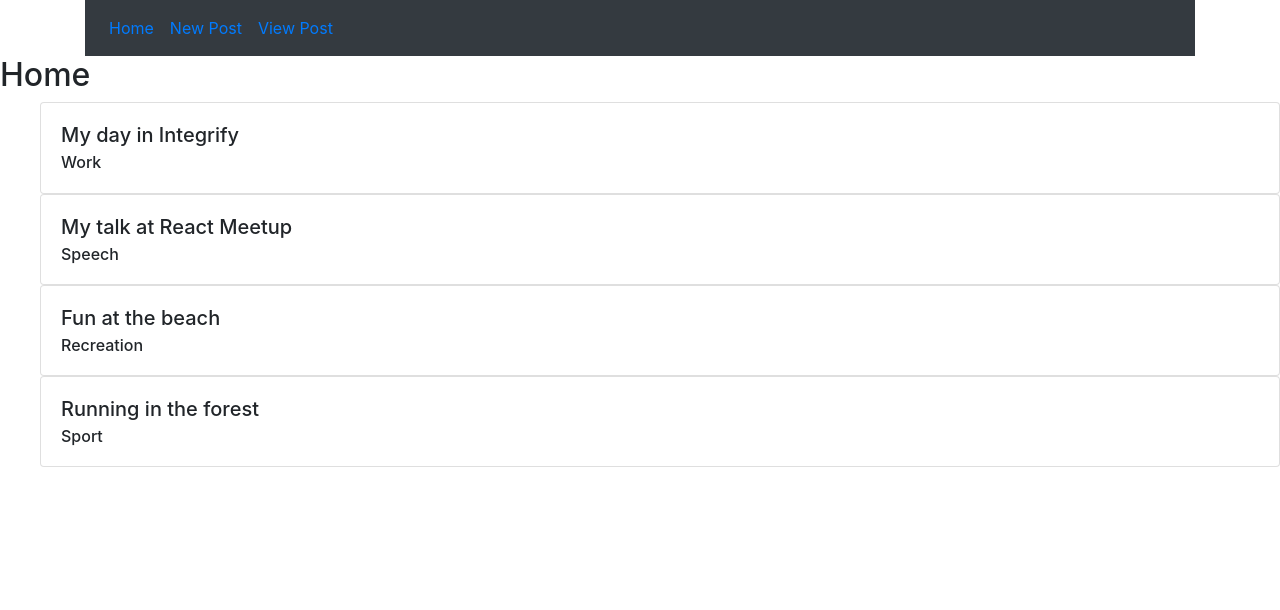
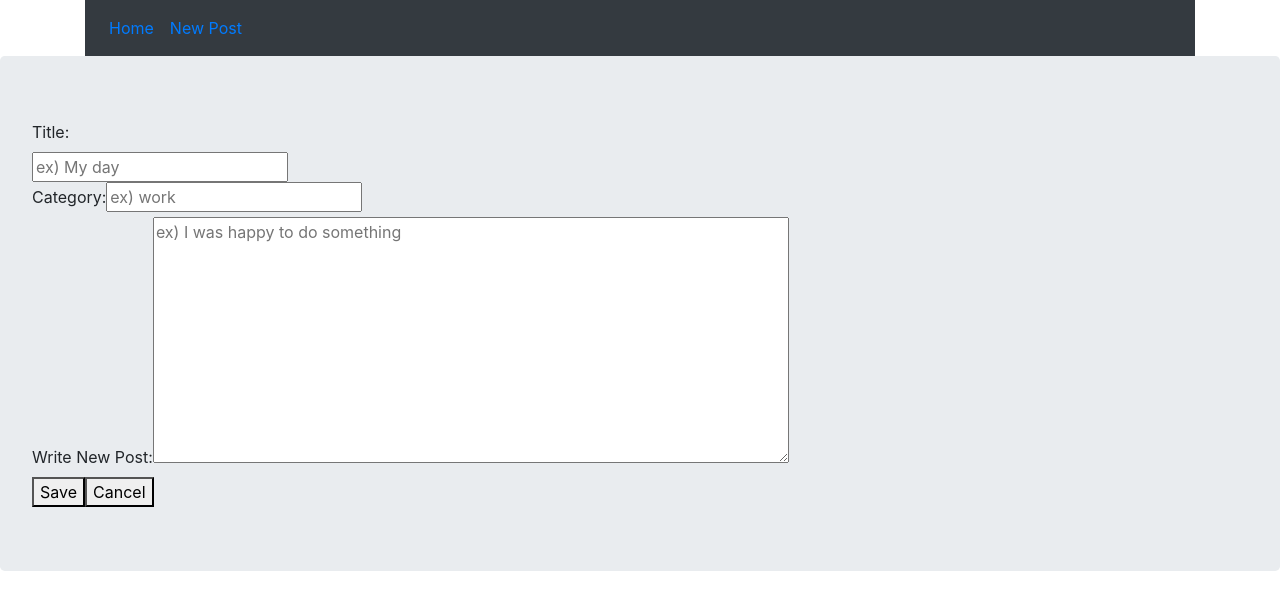
Before and after one commit to flyjwayur/Finland-Forum, a React (Create React App) app: page /posts/newpost in a window 1280 px wide. Before the commit this address led to /. Shown: the top 610 px of the page. Built offline with nearby package versions, Linux system fonts and the light colour scheme.

Commit message:
Submit the data from user inputs and make links to direct to right pages

```diff
--- a/src/App.js
+++ b/src/App.js
@@ -5,23 +5,92 @@ import HomePage from "./components/Home/HomePage";
 import NewPostPage from "./components/NewPost/NewPostPage";
 import ViewPostPage from "./components/ViewPost/ViewPostPage";
 import Navigation from "./components/Navigation/Navigation";
-import {posts} from './data/posts'
+import { posts } from "./data/posts";
 
 class App extends Component {
+  state = {
+    posts,
+    id: "",
+    title: "",
+    category: "",
+    body: ""
+  };
 
-  state = {
-    posts
+  handleInputs = e => {
+    let target = e.target;
+    let name = target.name;
+    let value = target.value;
+
+    this.setState({ [name]: value });
+  };
+
+  handleSave = () => {
+    let id = this.state.posts.length + 1;
+    let title = this.state.title;
+    let category = this.state.category;
+    let body = this.state.body;
+
+    this.setState({
+      posts: this.state.posts.concat([
+        {
+          id,
+          title,
+          category,
+          body
+        }
+      ])
+    });
+
+
+  };
+
+  componentDidUpdate() {
+    console.log({
+      posts: this.state.posts,
+      id: this.state.posts.length,
+      title: this.state.title,
+      category: this.state.category,
+      body: this.state.body
+    });
   }
 
   render() {
-    console.log(this.state.posts);
+    const PostWithId = ({ match }) => {
       return (
+        <ViewPostPage
+          post={
+            this.state.posts.filter(
+              post => post.id === parseInt(match.params.postId, 10)
+            )[0]
+          }
+        />
+      );
+    };
+
+    return (
+
       <div>
-          <Navigation/>
+        <Navigation />
         <Switch>
-            <Route path="/" exact component={() => <HomePage posts={this.state.posts} />} />
-            <Route path="/newPost" component={NewPostPage}/>
-            <Route path="/viewPost" component={ViewPostPage} />
+          <Route
+            exact
+            path="/"
+            component={() => <HomePage posts={this.state.posts}/>}
+          />
+          <Route
+            exact
+            path="/posts/newpost"
+            render={() => (
+              <NewPostPage
+                title={this.state.title}
+                category={this.state.category}
+                body={this.state.body}
+                handleInputs={this.handleInputs}
+                handleSave={this.handleSave}
+              />
+            )}
+          />
+          <Route exact path="/posts/:postId" component={PostWithId} />
           {/* If there is no matching, redirect to home */}
           <Redirect to="/" />
         </Switch>
--- a/src/components/Home/HomePage.js
+++ b/src/components/Home/HomePage.js
@@ -1,27 +1,45 @@
-import React from 'react';
-import { Card, CardBody, CardTitle, CardSubtitle } from 'reactstrap';
+import React from "react";
+import {
+  Card,
+  CardBody,
+  CardTitle,
+  CardSubtitle
+} from "reactstrap";
+import { Link } from "react-router-dom";
 
-const HomePage = ({posts}) => {
-  console.log(posts);
-
-  const renderCard = post => {
+const HomePage = ({ posts }) => {
+  const RenderPosts = ({ post }) => {
     return (
       <Card key={post.id}>
-        <CardBody>
-          <CardTitle>{post.title}</CardTitle>
-          <CardSubtitle>{post.category}</CardSubtitle>
-        </CardBody>
+        <Link to={`/posts/${post.id}`}>
+          <CardBody>
+            <CardTitle>{post.title}</CardTitle>
+            <CardSubtitle>{post.category}</CardSubtitle>
+          </CardBody>
+        </Link>
       </Card>
-    )
-  }
+    );
+  };
+
+  const diplayPosts = posts.map(post => {
+    return (
+      <div key={post.id} className="col-12 col-md-5">
+        <RenderPosts post={post} />
+      </div>
+    );
+  });
+
   return (
     <div>
-      <h2>Home</h2>
-      <ul>
-      {posts.map(post => renderCard(post))}
-      </ul>
+      <div className="row">
+        <div className="col-12">
+          <h3>Hello, HyeSoo :D How is your day?</h3>
+          <hr />
+        </div>
+      </div>
+      <ul>{diplayPosts}</ul>
     </div>
-  )
-}
+  );
+};
 
-export default HomePage
+export default HomePage;
--- a/src/components/Navigation/Navigation.js
+++ b/src/components/Navigation/Navigation.js
@@ -15,10 +15,8 @@ class Navigation extends Component {
   };
 
   toggleNav = () => {
-    this.setState(
-      { isNavOpen: !this.state.isNavOpen}
-    );
-  }
+    this.setState({ isNavOpen: !this.state.isNavOpen });
+  };
 
   render() {
     return (
@@ -36,13 +34,8 @@ class Navigation extends Component {
                 </NavLink>
               </NavItem>
               <NavItem>
-                  <NavLink className="nav-link" to="/newPost">
+                <NavLink className="nav-link" to="/posts/newpost">
                   <span className="fa fa-list fa-lg"> New Post </span>
-                  </NavLink>
-                  </NavItem>
-                  <NavItem>
-                  <NavLink className="nav-link" to="/viewPost">
-                    <span className="fa fa-list fa-lg"> View Post </span>
                 </NavLink>
               </NavItem>
             </Nav>
--- a/src/components/NewPost/NewPostPage.js
+++ b/src/components/NewPost/NewPostPage.js
@@ -1,15 +1,65 @@
-import React from 'react'
-import Button from '../UI/Button/Button'
+import React from "react";
+import Button from "../UI/Button/Button";
+import { Link, withRouter } from 'react-router-dom';
 
-const NewPost = props => {
+
+const NewPost = (props) => {
+  let { title, category, body, handleInputs, handleSave } = props;
+ console.log(props);
+  const onhandleSubmit = (e) => {
+      e.preventDefault();
+      //Save the inputs
+      handleSave();
+      //Direct to the home page
+      props.history.push('/');
+  }
+
 
   return (
-    <div>
-      <h2>Write Post</h2>
-      <Button>Save</Button>
-      <Button>Cancel</Button>
+    <div className="jumbotron">
+      <form onSubmit={onhandleSubmit}>
+      <div>
+      <label htmlFor="title">Title:</label>
+      </div>
+          <input
+            type="text"
+            id="title"
+            name="title"
+            value={title}
+            onChange={handleInputs}
+            placeholder="ex) My day"
+            required/>
+        <div>
+          <label htmlFor="category">Category:</label>
+          <input
+            type="text"
+            name="category"
+            id="category"
+            value={category}
+            onChange={handleInputs}
+            placeholder="ex) work"
+            required
+          />
+        </div>
+        <div>
+          <label htmlFor="body">Write New Post:</label>
+          <textarea
+            id="body"
+            rows="10"
+            cols="60"
+            name="body"
+            value={body}
+            onChange={handleInputs}
+            placeholder="ex) I was happy to do something"
+            required
+          />
+        </div>
+        <Button type="submit"
+        >Save</Button>
+        <Link to="/"><Button type="cancel">Cancel</Button></Link>
+      </form>
     </div>
-  )
-}
+  );
+};
 
-export default NewPost
+export default withRouter(NewPost);
--- a/src/components/ViewPost/ViewPostPage.js
+++ b/src/components/ViewPost/ViewPostPage.js
@@ -1,16 +1,26 @@
 import React from 'react';
 import Button from '../UI/Button/Button';
+import { Breadcrumb, BreadcrumbItem } from 'reactstrap';
+import { Link, withRouter } from 'react-router-dom';
 
 
 const ViewPost = props => {
-
   return (
-    <div>
-      <h2>Detail Post</h2>
-      <Button>Back to the Posts</Button>
+    <div className="container">
       <Button>Delete the Post</Button>
+      <div className="row">
+      <Breadcrumb>
+          <BreadcrumbItem><Link to="/">Home</Link></BreadcrumbItem>
+          <BreadcrumbItem active>{props.post.title}</BreadcrumbItem>
+        </Breadcrumb>
+        <div className="jumbotron col-12">
+          <div>Title: {props.post.title}</div>
+          <div>Category: {props.post.category}</div>
+          <div>{props.post.body}</div>
+        </div>
+      </div>
     </div>
   )
 }
 
-export default ViewPost
+export default withRouter(ViewPost);
--- a/src/data/posts.js
+++ b/src/data/posts.js
@@ -1,30 +1,30 @@
 export const posts = [
   {
-    "userId": 1,
-      "id": 1,
-      "title": "My day in Integrify",
-      "category" : "Work",
-      "body": "quia et suscipit\nsuscipit recusandae consequuntur expedita et cum\nreprehenderit molestiae ut ut quas totam\nnostrum rerum est autem sunt rem eveniet architecto"
+    id: 1,
+    title: "My day in Integrify",
+    category: "Work",
+    body:
+      "quia et suscipit\nsuscipit recusandae consequuntur expedita et cum\nreprehenderit molestiae ut ut quas totam\nnostrum rerum est autem sunt rem eveniet architecto"
   },
   {
-      "userId": 2,
-      "id": 2,
-      "title": "My talk at React Meetup",
-      "category" : "Speech",
-      "body": "est rerum tempore vitae\nsequi sint nihil reprehenderit dolor beatae ea dolores neque\nfugiat blanditiis voluptate porro vel nihil molestiae ut reiciendis\nqui aperiam non debitis possimus qui neque nisi nulla"
+    id: 2,
+    title: "My talk at React Meetup",
+    category: "Speech",
+    body:
+      "est rerum tempore vitae\nsequi sint nihil reprehenderit dolor beatae ea dolores neque\nfugiat blanditiis voluptate porro vel nihil molestiae ut reiciendis\nqui aperiam non debitis possimus qui neque nisi nulla"
   },
   {
-      "userId": 3,
-      "id": 3,
-      "title": "Fun at the beach",
-      "category" : "Recreation",
-      "body": "et iusto sed quo iure\nvoluptatem occaecati omnis eligendi aut ad\nvoluptatem doloribus vel accusantium quis pariatur\nmolestiae porro eius odio et labore et velit aut"
+    id: 3,
+    title: "Fun at the beach",
+    category: "Recreation",
+    body:
+      "et iusto sed quo iure\nvoluptatem occaecati omnis eligendi aut ad\nvoluptatem doloribus vel accusantium quis pariatur\nmolestiae porro eius odio et labore et velit aut"
   },
   {
-      "userId": 4,
-      "id": 4,
-      "title": "Running in the forest",
-      "category" : "Sport",
-      "body": "ullam et saepe reiciendis voluptatem adipisci\nsit amet autem assumenda provident rerum culpa\nquis hic commodi nesciunt rem tenetur doloremque ipsam iure\nquis sunt voluptatem rerum illo velit"
+    id: 4,
+    title: "Running in the forest",
+    category: "Sport",
+    body:
+      "ullam et saepe reiciendis voluptatem adipisci\nsit amet autem assumenda provident rerum culpa\nquis hic commodi nesciunt rem tenetur doloremque ipsam iure\nquis sunt voluptatem rerum illo velit"
   }
-]
+];
```
Lines whose indentation alone changed are shown as unchanged.
